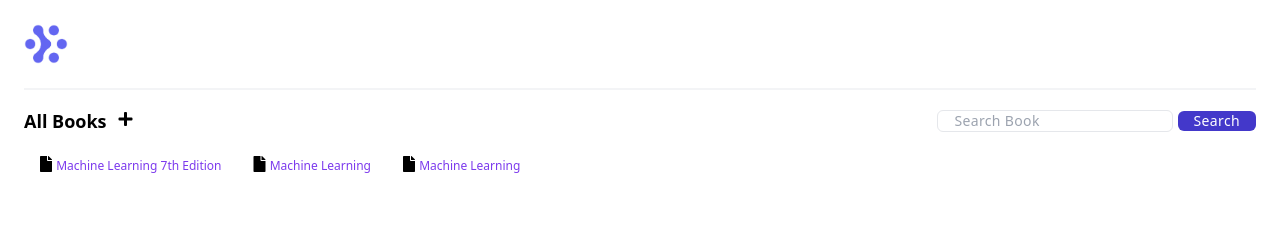
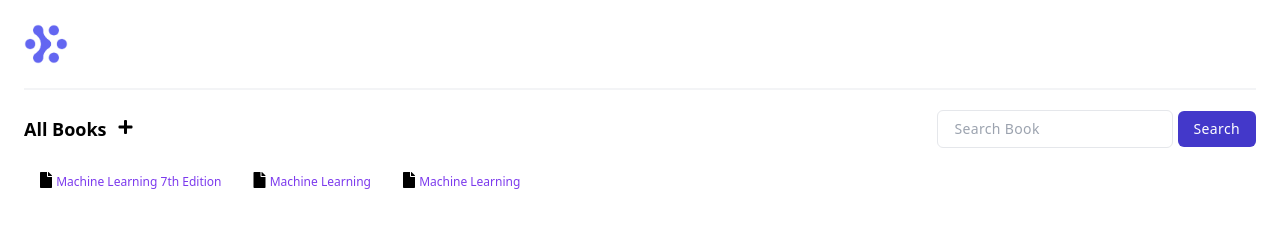
Before and after one commit to nelsonomoi/book-directory, a website: page src/index.html in a window 1280 px wide. Drawn offline with nearby package versions, Linux system fonts and the light colour scheme; files that its build step writes are made by us from their sources; files whose address does not match are found by name.

Commit message:
tailwind utility

```diff
--- a/package.json
+++ b/package.json
@@ -4,7 +4,7 @@
   "description": "a book directory system ",
   "main": "index.js",
   "scripts": {
-    "test": "echo \"Error: no test specified\" && exit 1"
+    "dev": "node server.js"
   },
   "author": "nelson omoi",
   "license": "MIT",
@@ -14,6 +14,7 @@
     "express": "^4.17.1",
     "mysql": "^2.18.1",
     "postcss": "^8.2.4",
-    "tailwindcss": "^2.0.2"
+    "tailwindcss": "^2.0.2",
+    "vite": "^2.0.1"
   }
 }
--- a/src/index.html
+++ b/src/index.html
@@ -34,8 +34,8 @@
 
                 <div>
                     <form action="">
-                        <input type="text" placeholder="Search Book" class="rounded-md my-2 px-4 text-sm tracking-wide border">
-                        <button type="submit" class="rounded-md my-2 px-4 bg-indigo-700 text-white text-sm tracking-wide">Search</button>
+                        <input type="text" placeholder="Search Book" class="rounded-md my-2 px-4 py-2 text-sm tracking-wide border focus:ring-gray-500">
+                        <button type="submit" class="rounded-md my-2 px-4 py-2 bg-indigo-700 text-white text-sm tracking-wide hover:bg-indigo-500">Search</button>
                     </form>
 
                 </div>
```
Also changed, not shown: 1 other file.
